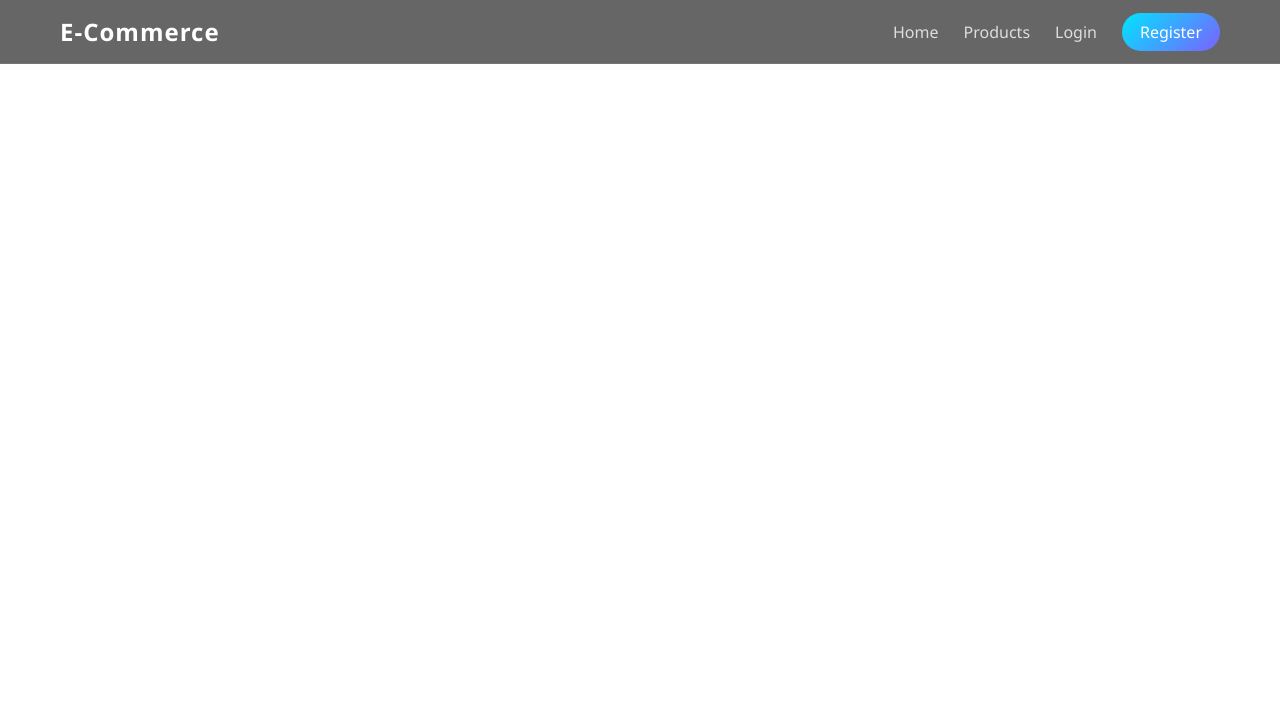
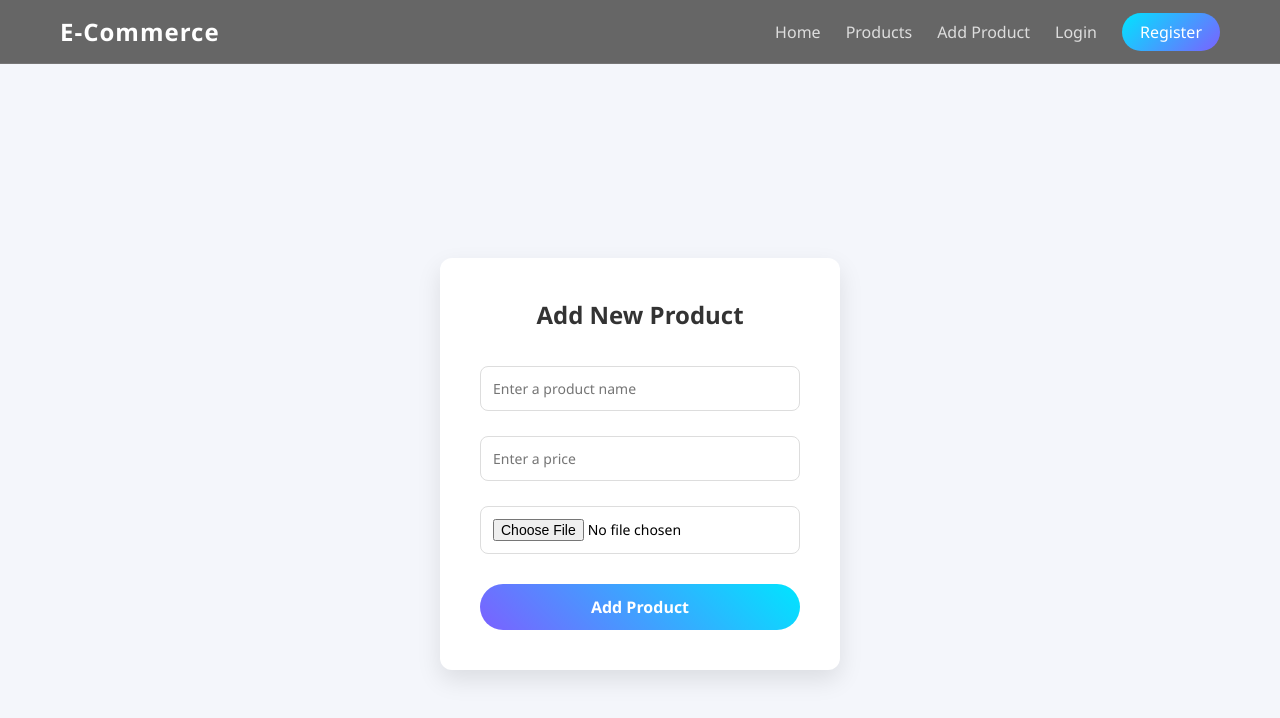
Before and after one commit to RabiChhetri/MERN--Basic, a React (Vite) app in the folder Frontend/: page /productUpload in a window 1280 px wide. Shown: the top 718 px of the page. Built offline with nearby package versions, Linux system fonts and the light colour scheme.

Commit message:
Day-14 Add Product Frontend Created Successfully

```diff
--- a/Frontend/src/App.jsx
+++ b/Frontend/src/App.jsx
@@ -5,6 +5,7 @@ import Product from './components/Product'
 import Login from './components/Login'
 import Register from './components/Register'
 import Navbar from './components/Navbar'
+import Addproduct from './components/Addproduct'
 const App = () => {
   return (
     <>
@@ -14,6 +15,7 @@ const App = () => {
       <Route path='/product' element={<Product/>}/>
       <Route path='/login' element={<Login/>}/>
       <Route path='/register' element={<Register/>}/>
+      <Route path='/productUpload' element={<Addproduct/>}/>
     </Routes>
     </>
   )
--- /dev/null
+++ b/Frontend/src/components/Addproduct.jsx
@@ -0,0 +1,17 @@
+import React, { useState } from "react";
+const Addproduct = () => {
+
+  return (
+    <div className="add-product-container">
+        <form className="product-form">
+            <h2>Add New Product</h2>
+            <input type="text" name="name" placeholder="Enter a product name"/>
+            <input type="number" name="price" placeholder="Enter a price"/>
+            <input type="file"/>
+            <button type='submit'>Add Product</button>
+        </form>
+    </div>
+  );
+};
+
+export default Addproduct;
--- a/Frontend/src/components/Navbar.jsx
+++ b/Frontend/src/components/Navbar.jsx
@@ -10,6 +10,7 @@ const Navbar = () => {
         <ul className="nav-links">
           <li><Link to="/">Home</Link></li>
           <li><Link to="/product">Products</Link></li>
+          <li><Link to="/productupload">Add Product</Link></li>
           <li><Link to="/login">Login</Link></li>
           <li><Link to="/register" className="btn">Register</Link></li>
         </ul>
--- a/Frontend/src/index.css
+++ b/Frontend/src/index.css
@@ -490,3 +490,64 @@ button {
 button:hover {
   background-color: #357abd;
 }
+.add-product-container{
+  height:100vh;
+  display:flex;
+  justify-content:center;
+  align-items:center;
+  background:#f4f6fb;
+  font-family:'Segoe UI',sans-serif;
+}
+
+.product-form{
+  background:white;
+  padding:40px;
+  border-radius:12px;
+  width:400px;
+  box-shadow:0 10px 25px rgba(0,0,0,0.1);
+}
+
+.product-form h2{
+  text-align:center;
+  margin-bottom:25px;
+  color:#333;
+}
+
+.product-form input,
+.product-form textarea{
+  width:100%;
+  padding:12px;
+  margin-bottom:15px;
+  border:1px solid #ddd;
+  border-radius:8px;
+  outline:none;
+  font-size:14px;
+  transition:0.3s;
+}
+
+.product-form textarea{
+  resize:none;
+  height:90px;
+}
+
+.product-form input:focus,
+.product-form textarea:focus{
+  border-color:#7b61ff;
+  box-shadow:0 0 5px rgba(123,97,255,0.3);
+}
+
+.product-form button{
+  width:100%;
+  padding:12px;
+  border:none;
+  border-radius:25px;
+  background:linear-gradient(45deg,#7b61ff,#00e5ff);
+  color:white;
+  font-weight:bold;
+  cursor:pointer;
+  transition:0.3s;
+}
+
+.product-form button:hover{
+  transform:scale(1.05);
+}
```
